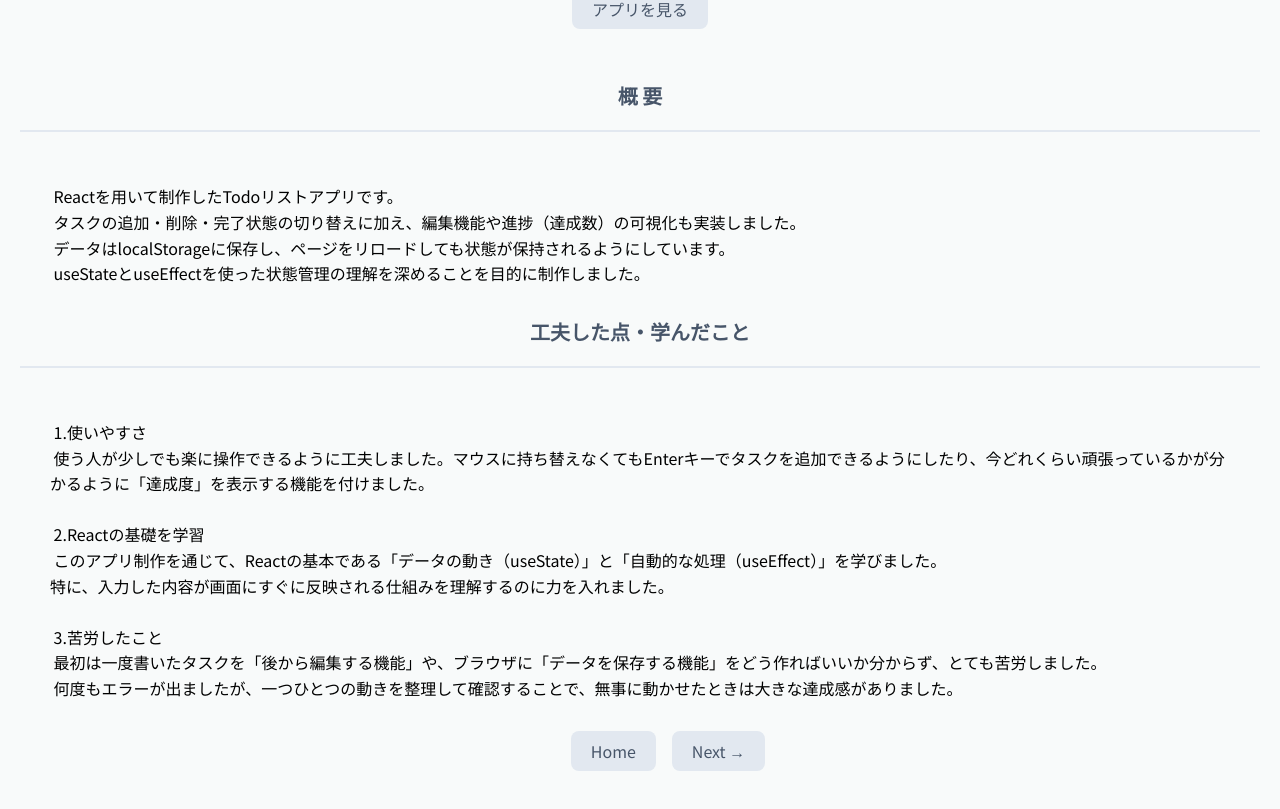
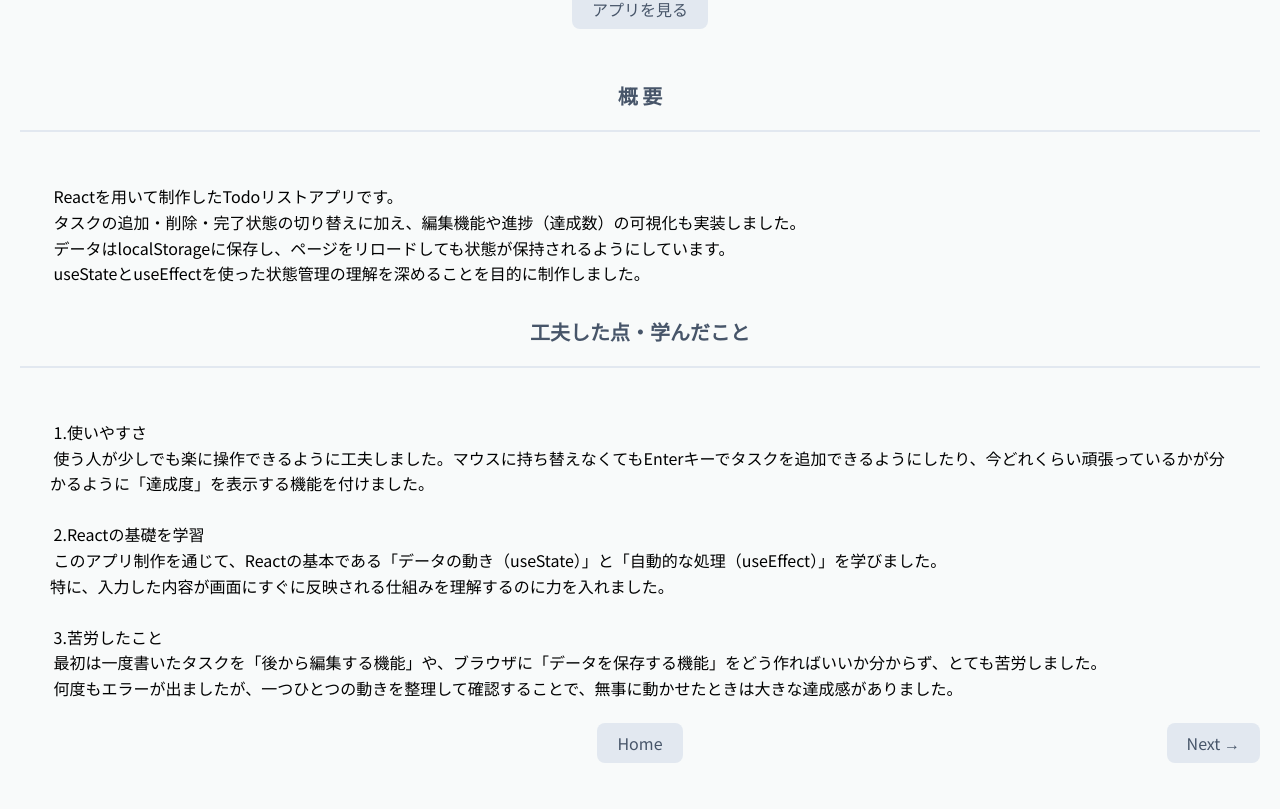
Before and after one commit to ikehatakasumi-del/myportfolio, a Next.js app: page /works/project1 in a window 1280 px wide. Shown: the part 762-1571 px from the top of the page. Built offline with nearby package versions, Linux system fonts and the light colour scheme; a web font is replaced by a local one.

Commit message:
詳細ページのナビゲーションボタン配置調整

```diff
--- a/app/components/DetailHeader.js
+++ b/app/components/DetailHeader.js
@@ -1,6 +1,8 @@
 const DetailHeader = () => {
     return (
+        <>
         <h4>作品詳細ページ</h4>
+        </>
     );
 };
 export default DetailHeader;
--- a/app/components/PageNavigation.js
+++ b/app/components/PageNavigation.js
@@ -9,26 +9,28 @@ const PageNavigation = ({currentSlug}) => {
     const nextWork = works[currentIndex + 1];
 
     return(
-    <div style={{display:"flex", flexWrap:"wrap",justifyContent:"center",gap:"16px"}}>
-        {prevWork ? (
+    <div style={{display:"flex", flexWrap:"wrap",justifyContent:"center",margin:"30px 0"}}>
+        <div style={{flex:"1",textAlign:"left"}}>
+            {prevWork && (
             <Link href={`/works/${prevWork.slug}`} className="nav-btn">
                 ← Prev
-            {/* {prevWork.title} */}
             </Link>
-        ):(
-            <span className="nav-btn" style={{visibility:"hidden"}}></span>
             )}
+        </div>
+        {/* flex:1親の余ったスペースを自分たちで分け合う３等分する */}
+        <div style={{flex:"1",textAlign:"center"}}>
             <Link href="/" className="nav-btn">
                 Home
             </Link>
-        {nextWork ? (
+        </div>
+        {/* つぎがない場合は空のdivを置いて場所を確保する */}
+        <div style={{flex:"1",textAlign:"right"}}>
+            {nextWork && (
             <Link href={`/works/${nextWork.slug}`} className="nav-btn">
-            {/* {nextWork.title}  */}
                 Next →
             </Link>
-        ):(
-            <span className="nav-btn" style={{visibility:"hidden"}}></span>
             )}
+        </div>
     </div>
     )
 };
--- a/app/layout.js
+++ b/app/layout.js
@@ -9,6 +9,7 @@ export default function RootLayout({ children }) {
   return (
     <html lang='ja'>
       <head>
+        <meta name="robots" content="noindex"/>
         <link
           rel="preconnect"
           href="https://fonts.googleapis.com"
--- a/app/works/[slug]/page.js
+++ b/app/works/[slug]/page.js
@@ -12,6 +12,7 @@ export default async function ProjectDetail({ params }) {
 
   return (
     <main style={{ padding: "20px" }}>
+      {/* <PageNavigation currentSlug={slug}/> */}
       <h3 style={{textAlign:"center"}}>{project.title}</h3>
       <div style={{textAlign:"center"}}>
         {project.image && (
@@ -22,7 +23,6 @@ export default async function ProjectDetail({ params }) {
         />
       )}
       </div>
-
       <div style={{textAlign:"center",margin:"20px 0 60px 0"}}>
         {project.vercelUrl ? (
           <Link href={project.vercelUrl} className="nav-btn" target="_blank">
```
Also changed, not shown: app/works/[slug]/layout.js (+0 -7 lines). Lines whose indentation alone changed are shown as unchanged.
